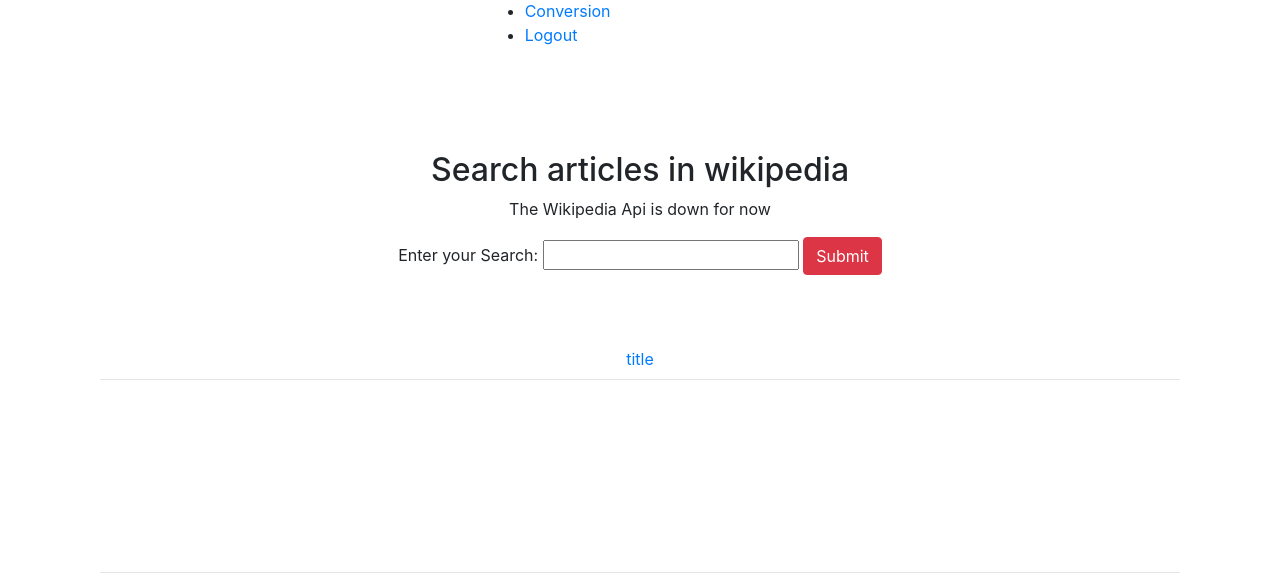
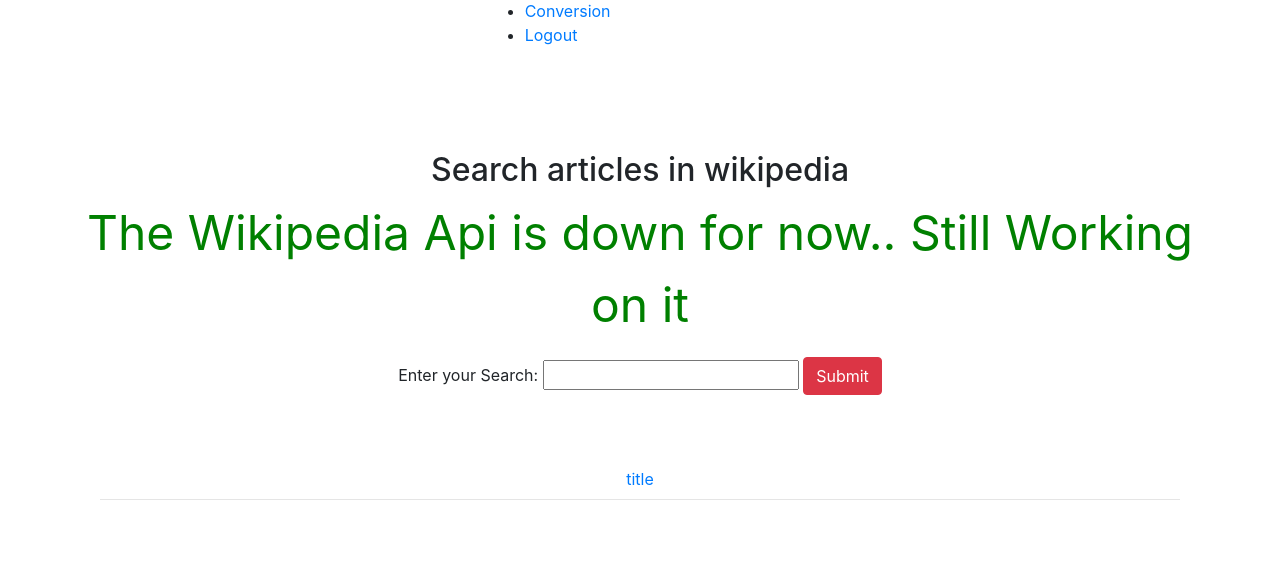
Before and after one commit to Dguykc1/codeblazegeneralstudyapp, a Django app: page /wiki in a window 1280 px wide. Shown: the part 241-822 px from the top of the page. Run offline with Django 4.2, Linux system fonts and the light colour scheme; the visitor is signed in with stand-in values (Sample User, id 1); some libraries are stand-ins or nearby versions.

Commit message:
edited some code

```diff
--- a/dashboard/templates/dashboard/wiki.html
+++ b/dashboard/templates/dashboard/wiki.html
@@ -4,7 +4,7 @@
 
 <section class='text-center container' style="margin-top: 2rem;">
     <h2>Search articles in wikipedia</h2>
-    <p>The Wikipedia Api is down for now</b>
+    <p style="font-size:3rem;color:green;">The Wikipedia Api is down for now.. Still Working on it</b>
     <form action="" method="post">
         {% csrf_token %}
         {{form}}
```
